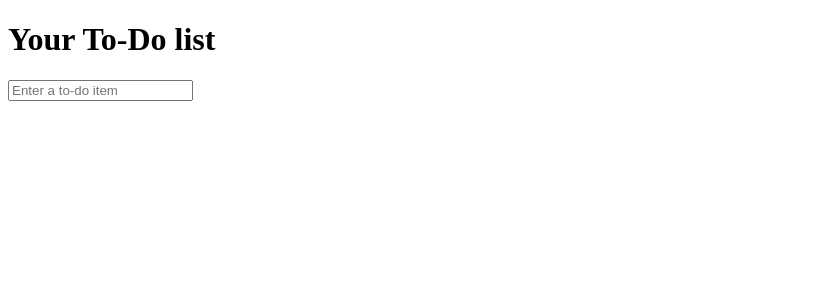
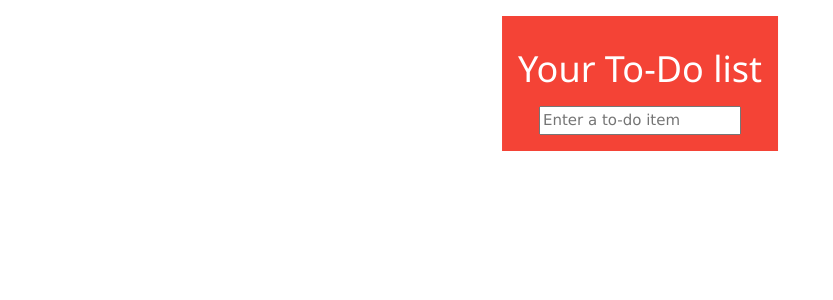
Before and after one commit to twinstae/tdd_python, a Django app: template templates/lists/home.html in a window 1280 px wide. Shown: the top 300 px of the page, without its empty margins (0-833 px from the left). Run offline with Django 3.2, Linux system fonts and the light colour scheme; the template is opened without the code that fills it, so the values that code supplies are empty.

Commit message:
html, css 템플릿 디자인
html, css 템플릿 디자인

```diff
--- a/lists/urls.py
+++ b/lists/urls.py
@@ -1,6 +1,7 @@
 from django.urls import path
 from lists import views
 
+app_name = 'lists'
 urlpatterns = [
     path('new', views.new_list, name='new_list'),
     path('<int:list_id>', views.view_list, name='view_list'),
--- a/templates/lists/home.html
+++ b/templates/lists/home.html
@@ -2,15 +2,28 @@
 {% load static %}
 <html lang="ko">
     <head>
+        <link rel="stylesheet" href="https://www.w3schools.com/w3css/4/w3.css">
         <title>To-Do lists</title>
     </head>
     <body>
-        <h1>Your To-Do list</h1>
-        {% block content %}
-        <form method="POST" action="/lists/new">
-            <input name="item_text" id="id_new_item" placeholder="Enter a to-do item" />
-            {% csrf_token %}
-        </form>
-        {% endblock %}
+        <div class="w3-container w3-display-topmiddle m6 l8">
+            <div class="w3-row">
+                <div class="w3-col">
+                  <div class="w3-panel w3-red w3-center w3-padding-16">
+                    <h1>Your To-Do list</h1>
+                    <form method="POST" action="{% block form_action %}{% url 'lists:new_list' %}{% endblock %}">
+                        <input name="item_text" id="id_new_item" placeholder="Enter a to-do item" />
+                        {% csrf_token %}
+                    </form>
+                  </div>
+                </div>
+            </div>
+            <div class="w3-row">
+                <div class="w3-col">
+                    {% block content %}
+                    {% endblock %}
+                </div>
+            </div>
+        </div>
     </body>
 </html>
```
Also changed, not shown: functional_tests/tests.py (+15 -3 lines), templates/lists/list.html (+4 -5 lines).
